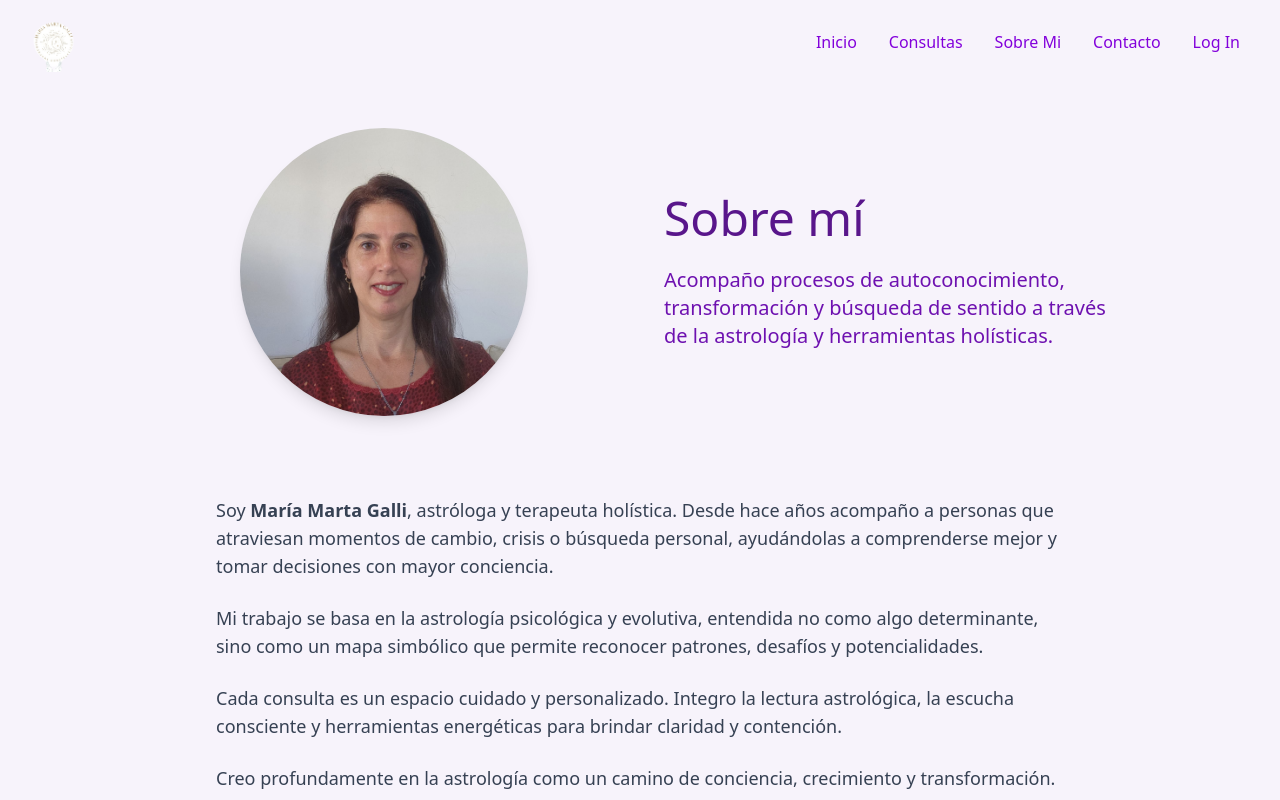
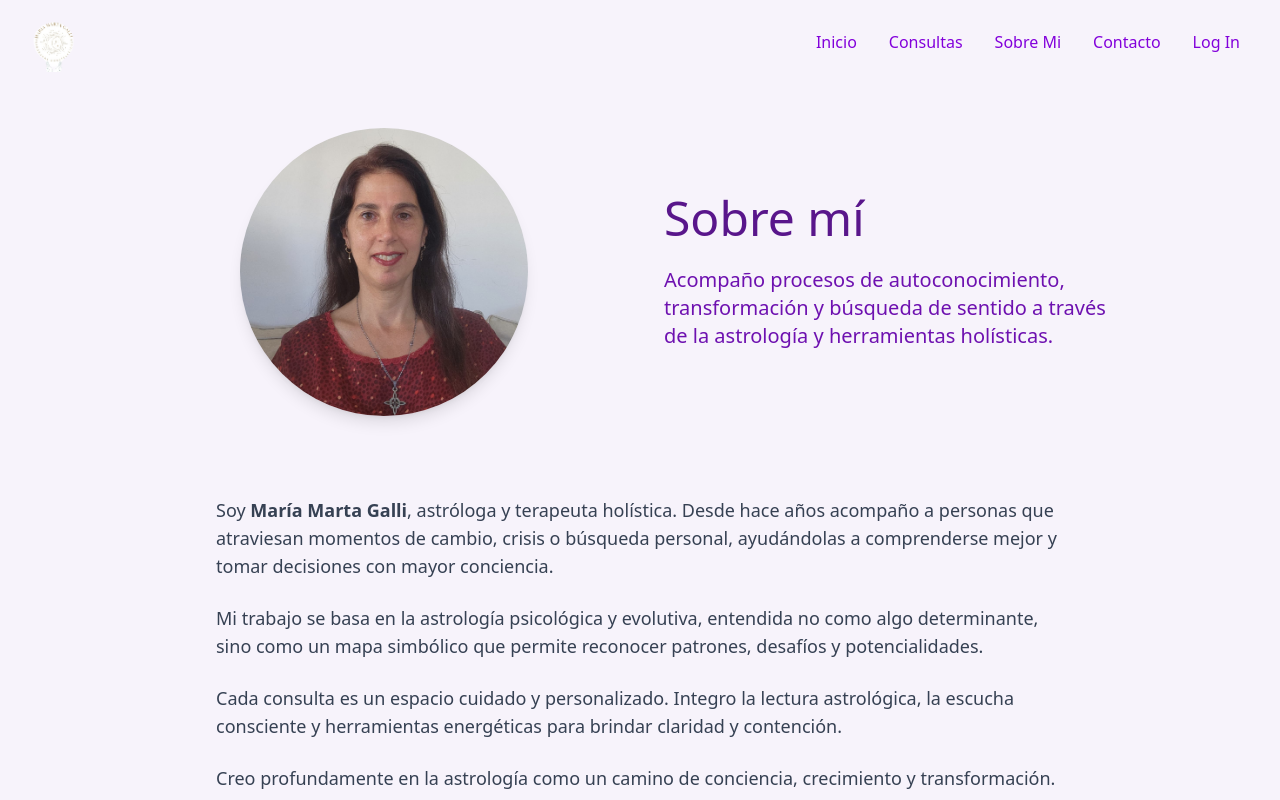
Before and after one commit to JuanPGalli/mmastrologia, a React (Vite) app in the folder client/: page /about in a window 1280 px wide. Shown: the top 800 px of the page. Built offline with nearby package versions, Linux system fonts and the light colour scheme.

Commit message:
style: delete photo object-top tailwind class

```diff
--- a/client/src/Views/About/About.jsx
+++ b/client/src/Views/About/About.jsx
@@ -15,7 +15,7 @@ const About = () => {
                 w-72 h-72
                 rounded-full
                 object-cover
-                object-top
+
                 shadow-lg
               '
             />
```
